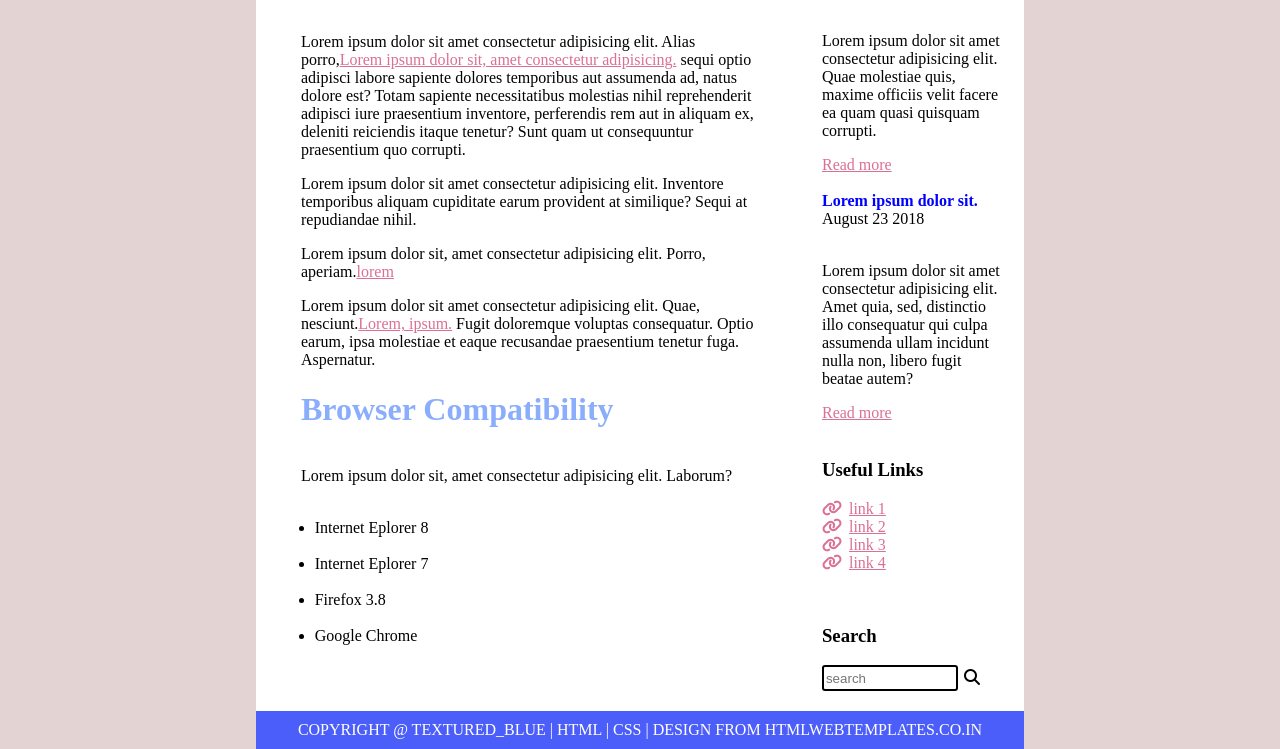
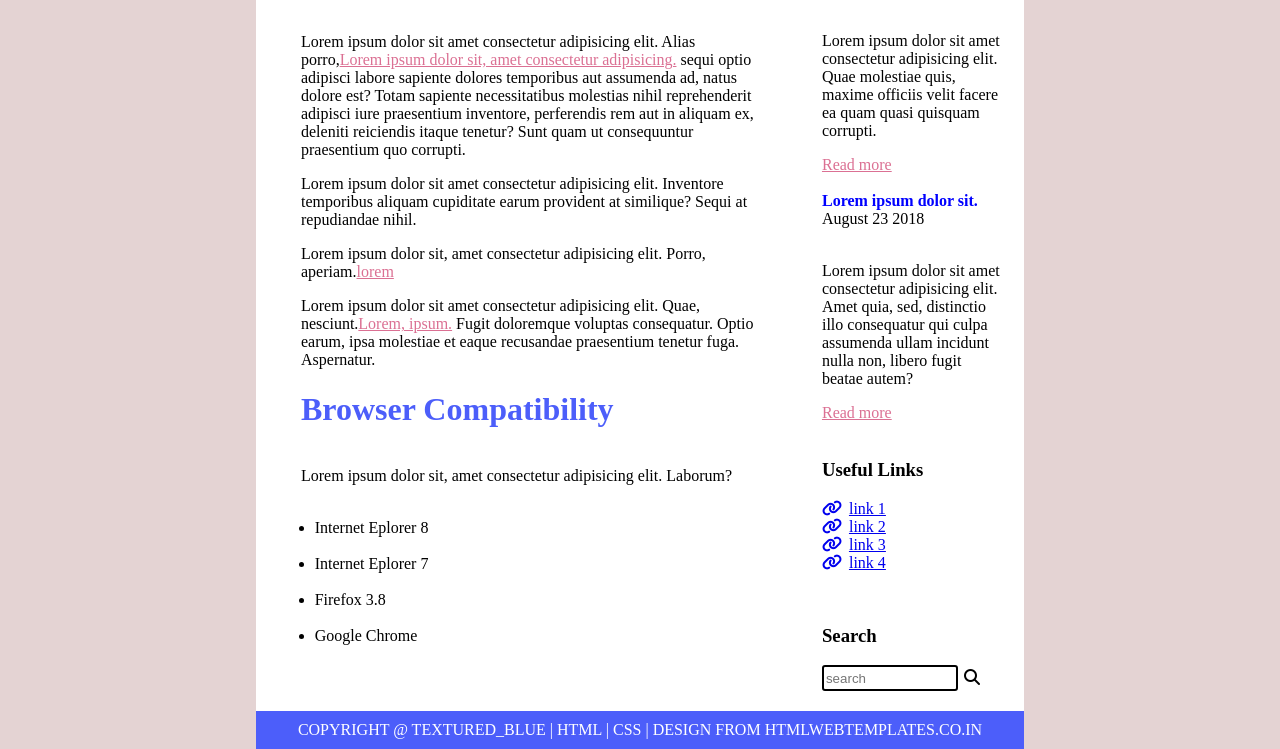
Before and after one commit to Simrangupta8770/Simrangupta8770.github.io-, a plain HTML site: page index.html in a window 1280 px wide. Shown: the part 313-1062 px from the top of the page. Drawn offline with Linux system fonts and the light colour scheme.

Commit message:
Update index.html

```diff
--- a/index.html
+++ b/index.html
@@ -51,7 +51,7 @@ Lorem ipsum dolor sit amet consectetur adipisicing elit. Quae, nesciunt.<u style
  Fugit doloremque voluptas consequatur. Optio earum, ipsa molestiae et eaque recusandae
   praesentium tenetur fuga. Aspernatur.</p>
 
-<h1 style="color:rgb(138, 174, 252);">Browser Compatibility</h1>
+<h1 style="color:rgb(76, 94, 250);">Browser Compatibility</h1>
 <br>
 Lorem ipsum dolor sit, amet consectetur adipisicing elit. Laborum?<br><br>
 <ul type="disc" style=" padding-left:3%;">
@@ -82,10 +82,10 @@ August 23 2018<br><br>
 
 <h3>Useful Links</h3>
 <ul type="none" style="text-decoration: underline; color:palevioletred; padding-left:0;">
-<li ><i class="fas fa-link" style="margin-right: 7px; "></i><a>link 1</a></li>
-<li><i class="fas fa-link" style="margin-right: 7px;"></i><a>link 2</a></li>
-<li><i class="fas fa-link" style="margin-right: 7px;"></i><a>link 3</a></li>
-<li><i class="fas fa-link" style="margin-right: 7px;"></i><a>link 4</a></li>
+<li ><a href="#"><i class="fas fa-link" style="margin-right: 7px; "></i>link 1</a></li>
+<li><a href="#"><i class="fas fa-link" style="margin-right: 7px;"></i>link 2</a></li>
+<li><a href="#"><i class="fas fa-link" style="margin-right: 7px;"></i>link 3</a></li>
+<li><a href="#"><i class="fas fa-link" style="margin-right: 7px;"></i>link 4</a></li>
 </ul>
 <br>
 
```
